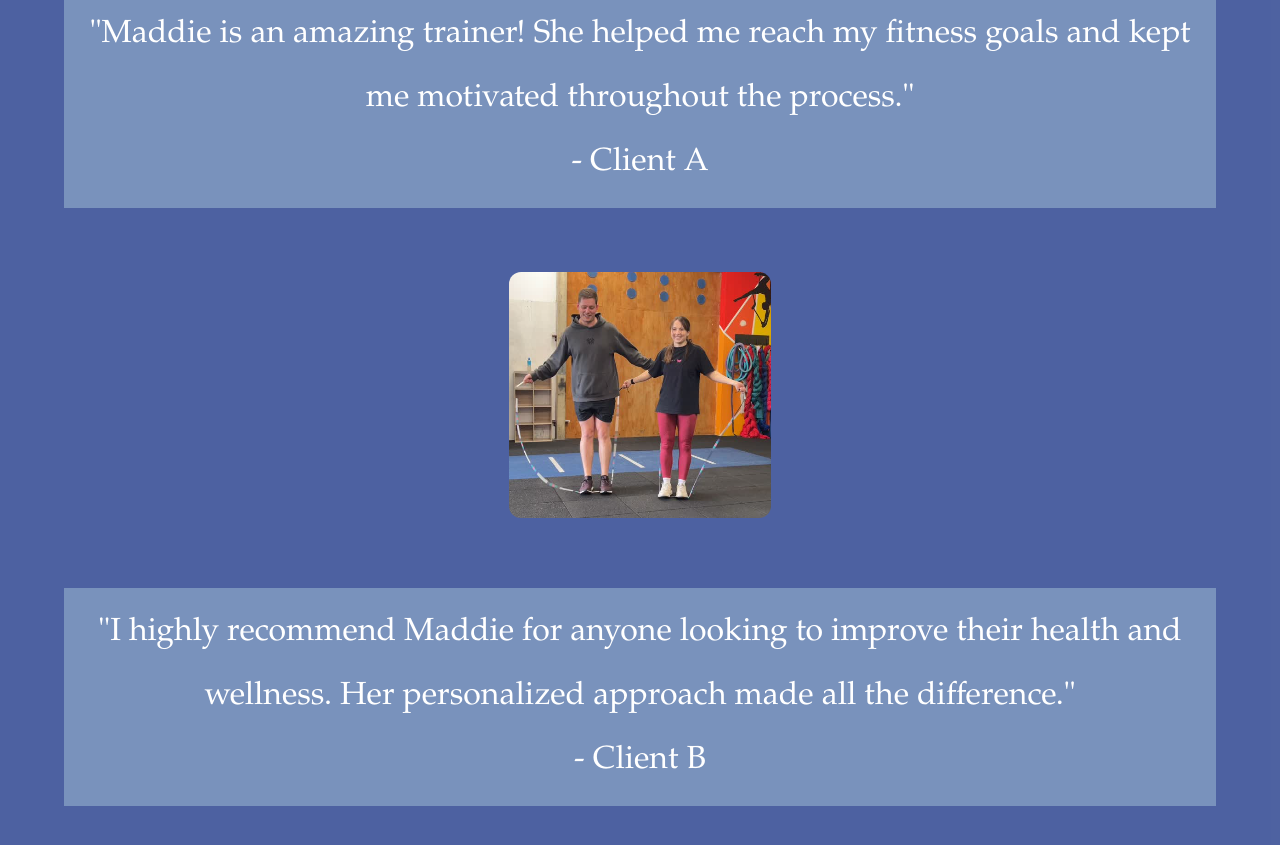
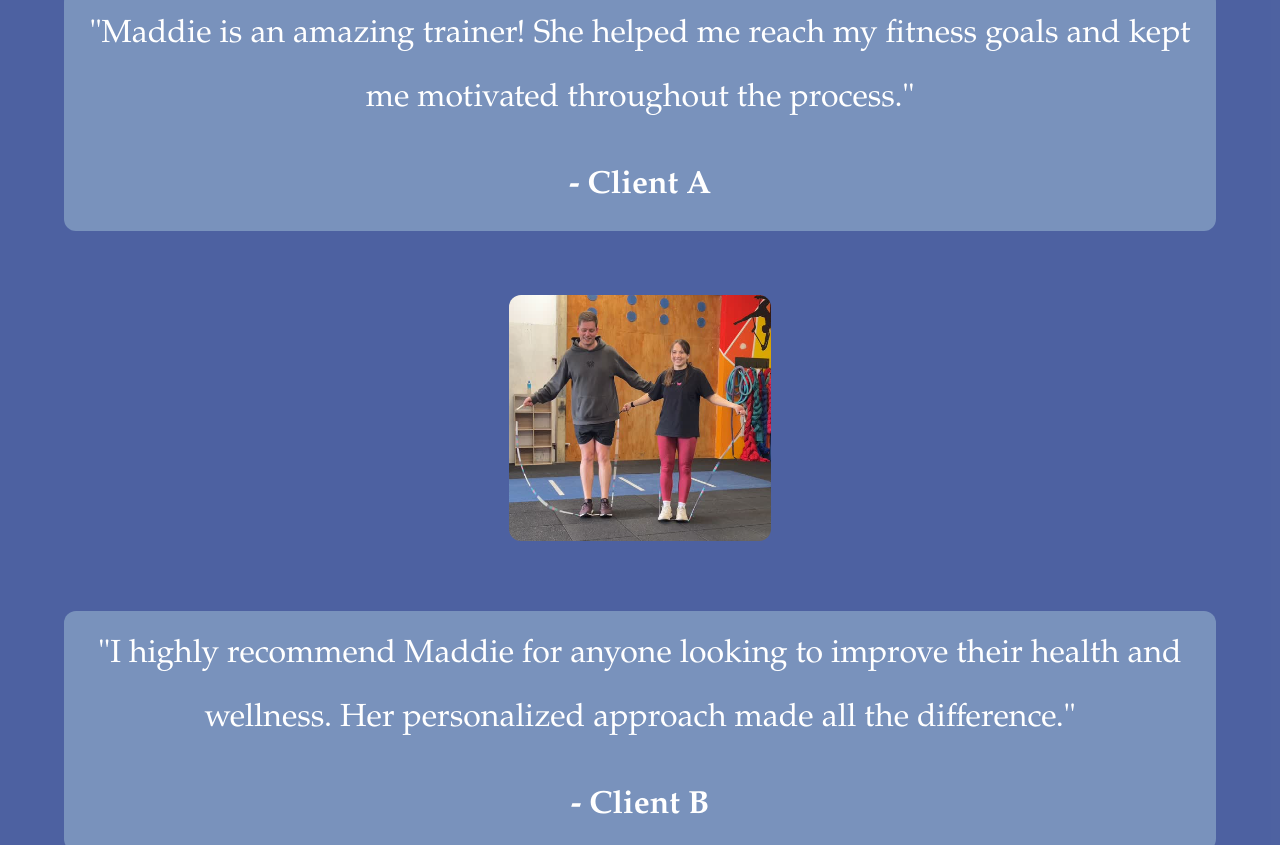
Before and after one commit to Lauren-Mercedes/maddie-small-coaching, a plain HTML site: page portfolio.html in a window 1280 px wide. Shown: the part 1872-2717 px from the top of the page. Drawn offline with Linux system fonts and the light colour scheme.

Commit message:
Add rounded edges to portfolio testimonials and make client names bold

```diff
--- a/assets/css/style.css
+++ b/assets/css/style.css
@@ -268,6 +268,12 @@ color: white;
     margin-bottom: 5%;
 }
 
+/* client names made bold */
+.client-name {
+    font-weight: bold;
+    margin-top: 2%;
+}
+
 /* Grid structure for testimonials */
 
 #testimonial-grid {
--- a/portfolio.html
+++ b/portfolio.html
@@ -84,7 +84,7 @@
     </div>
 
     <!-- testimonial tile 2 -->
-    <div class="testimonial">
+    <div class="testimonial rounded-corners">
         <p>"Maddie is an amazing trainer! She helped me reach my fitness goals and kept me motivated throughout the process."</p>
         <p class="client-name">- Client A</p>
     </div>
@@ -95,7 +95,7 @@
     </div>
 
     <!-- testimonial tile 4 -->
-    <div class="testimonial">
+    <div class="testimonial rounded-corners">
         <p>"I highly recommend Maddie for anyone looking to improve their health and wellness. Her personalized approach made all the difference."</p>
         <p class="client-name">- Client B</p>
     </div>
@@ -106,7 +106,7 @@
     </div>
 
     <!-- testimonial tile 6 -->
-    <div class="testimonial">
+    <div class="testimonial rounded-corners">
         <p>"Thanks to Maddie's coaching, I feel stronger and more confident in my abilities. She truly cares about her clients' success."</p>
         <p class="client-name">- Client C</p>
 
```
